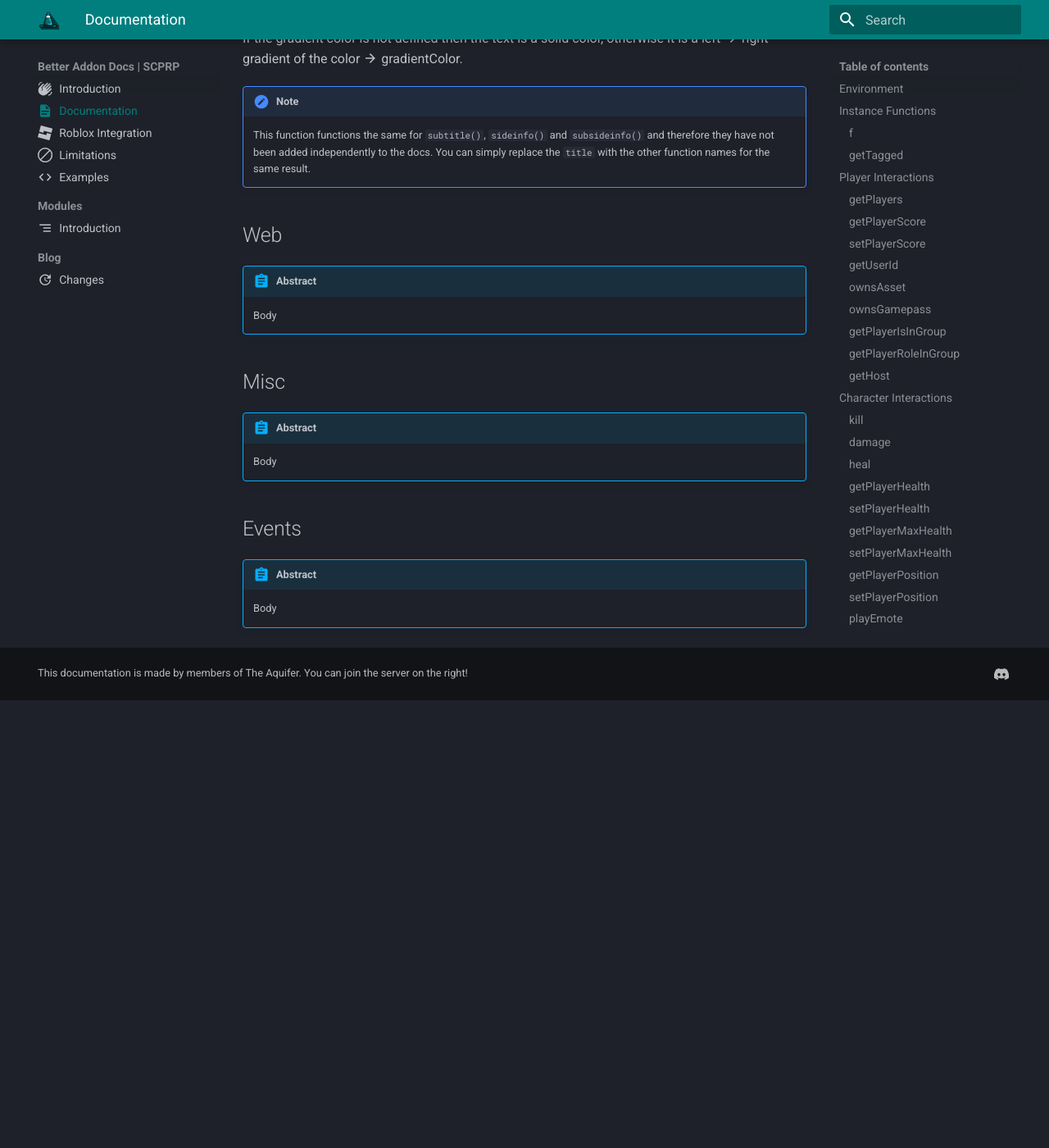
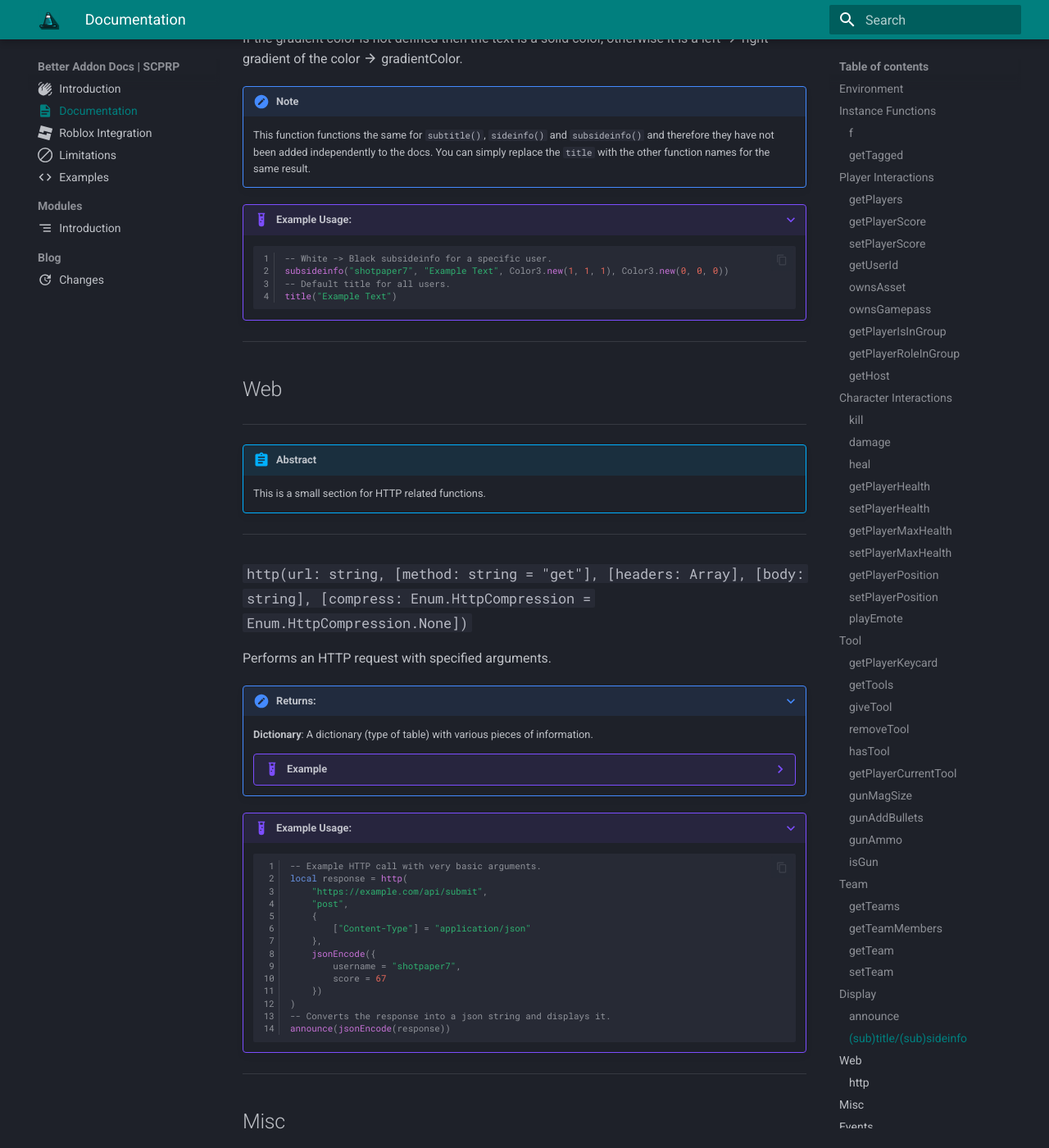
Before and after one commit to cifiuqa/addon-docs, an MkDocs documentation site: the page built from docs/docs.md, in a window 1280 px wide and 1400 px high, scrolled down 18248 px. Shown: the whole window at 82% size. Built offline with MkDocs 1.6.1 and Material for MkDocs 9.7.7, drawn with Linux system fonts in a browser that asks for light colours; before the commit the page ends 19102 px from its top, so only the background shows below that; some of the changed text lies outside the part shown.

Commit message:
Update docs.md
just more progress

````diff
--- a/docs/docs.md
+++ b/docs/docs.md
@@ -585,18 +585,60 @@ This uses a system similar to modAnnounce, however you can select who to show th
     announce("Another Example Announcement")
     ```
 ---
-### `title([username: string = allplayers], message: string, [color: Color3 = (255, 255, 255)], [gradientColor: Color3 = (nil)])` :material-keyboard-return:{ .no-return title="This function returns nothing, therefore any attempts to get a return will give nil." } { data-toc-label="(sub)title/(sub)sideinfo" id="title" }
+### `title([username: string = allplayers], message: string, [color: Color3 = (255, 255, 255)], [gradientColor: Color3])` :material-keyboard-return:{ .no-return title="This function returns nothing, therefore any attempts to get a return will give nil." } { data-toc-label="(sub)title/(sub)sideinfo" id="title" }
 This function allows you to display custom text to the user. Each of the functions (subtitle, etc.) position the text differently. The color sets the main color of the text.
 If the gradient color is not defined then the text is a solid color, otherwise it is a left :material-arrow-right: right gradient of the color :material-arrow-right: gradientColor.
 !!! note
     This function functions the same for `subtitle()`, `sideinfo()` and `subsideinfo()` and therefore they have not been added independently to the docs. You can simply replace the `title` with the other function names for the same result.
-
+???+ example "Example Usage:"
+    ``` lua
+    -- White -> Black subsideinfo for a specific user.
+    subsideinfo("shotpaper7", "Example Text", Color3.new(1, 1, 1), Color3.new(0, 0, 0))
+    -- Default title for all users.
+    title("Example Text")
+    ```
+---
 ## Web
-
+---
 !!! abstract
-
-    Body
-
+    This is a small section for HTTP related functions.
+---
+### `http(url: string, [method: string = "get"], [headers: Array], [body: string], [compress: Enum.HttpCompression = Enum.HttpCompression.None])` { data-toc-label="http" id="http" }
+Performs an HTTP request with specified arguments.
+???+ note "Returns:"
+    **Dictionary**: A dictionary (type of table) with various pieces of information.
+    ??? example
+        ``` lua
+        {
+            ["Success"]: boolean = true,
+            ["StatusCode"]: number = 200,
+            ["StatusMessage"]: string = "OK",
+            ["Headers"] = {
+                ["Content-Type"] = "application/json; charset=utf-8",
+                ["Date"] = "Sun, 02 Nov 2025 00:43:49 GMT",
+                ["Server"] = "nginx/1.18.0"
+            },
+            ["Body"] = "{"message":"Hello World","id":100}
+        }
+        ```
+???+ example "Example Usage:"
+    ``` lua
+    -- Example HTTP call with very basic arguments.
+    local response = http(
+        "https://example.com/api/submit",
+        "post",
+        {
+            ["Content-Type"] = "application/json"
+        },
+        jsonEncode({
+            username = "shotpaper7",
+            score = 67
+        })
+    )
+    -- Converts the response into a json string and displays it.
+    announce(jsonEncode(response))
+    ```
+---
 ## Misc
 
 !!! abstract
````
